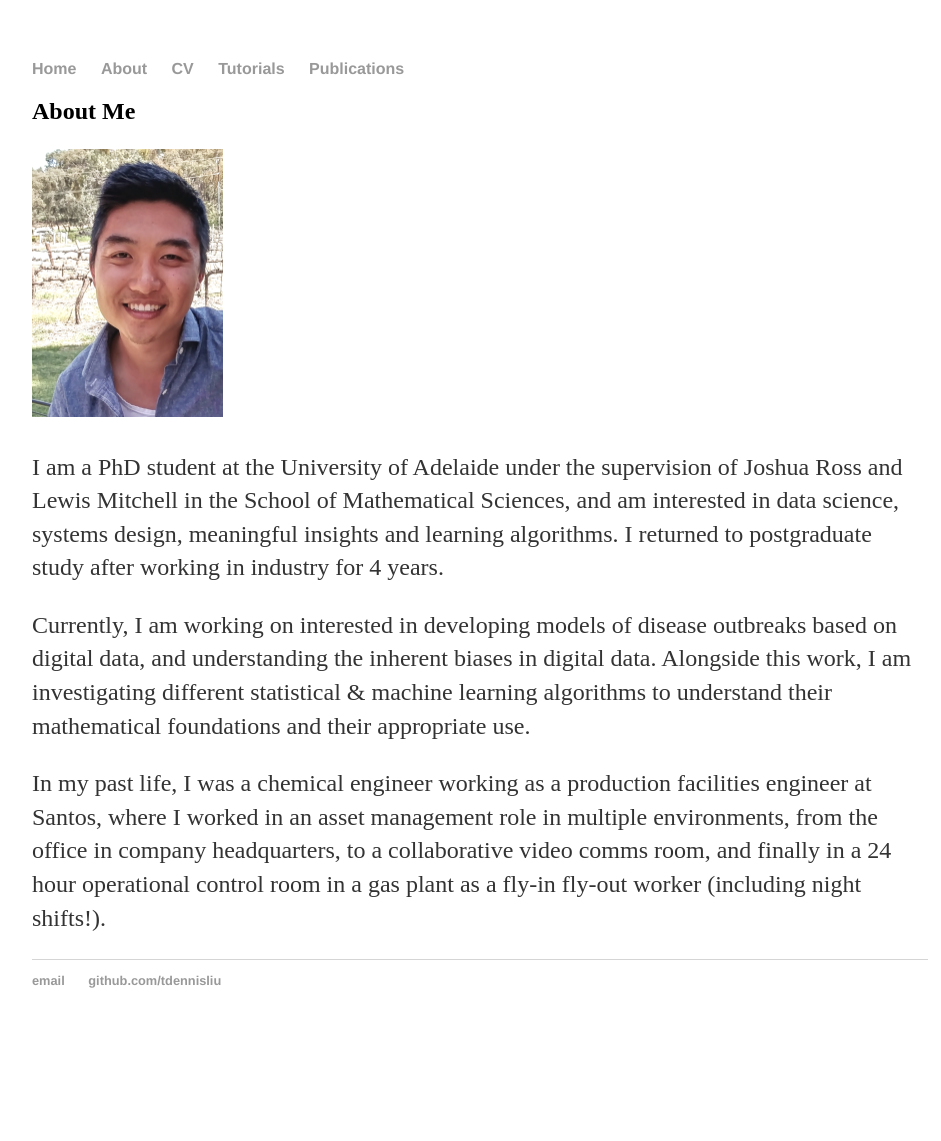
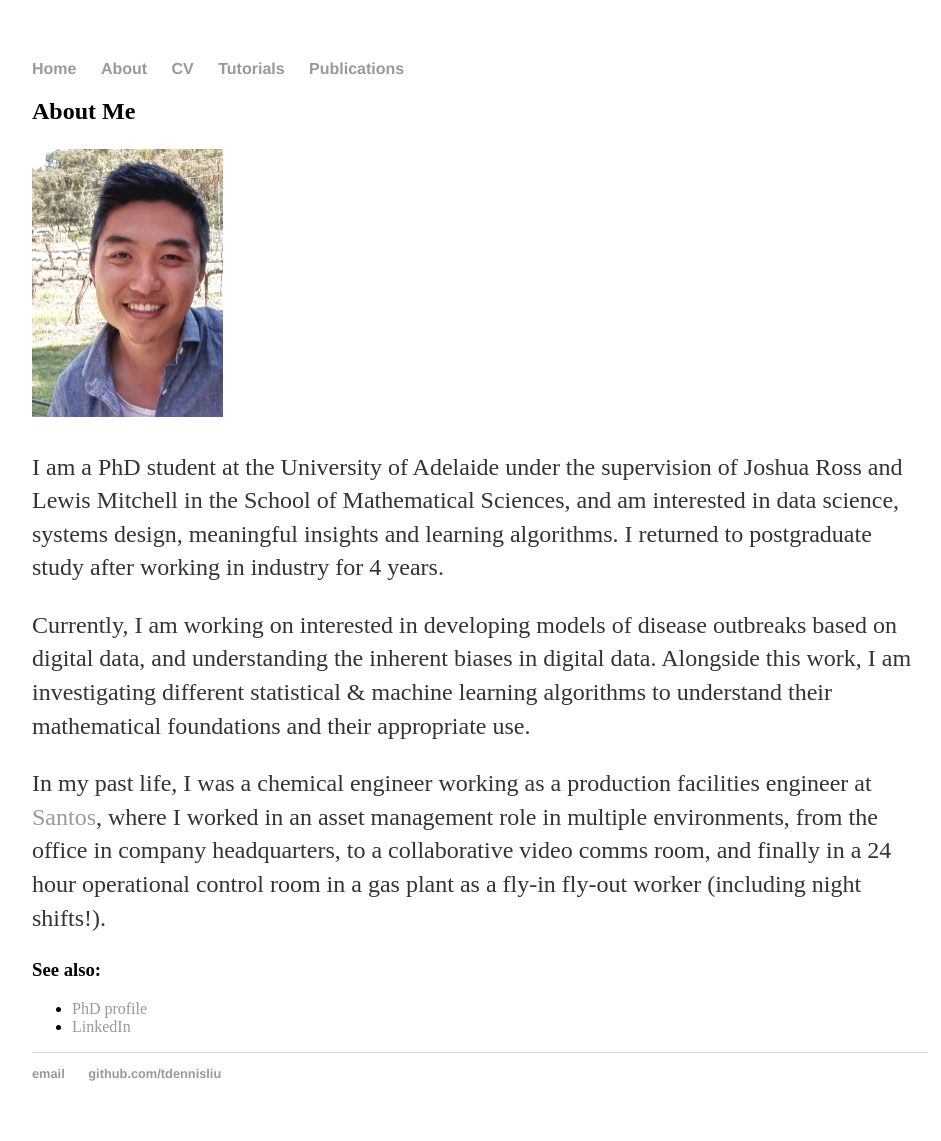
Before and after one commit to tdennisliu/tdennisliu.github.io, a Jekyll site: the page built from about/index.md, in a window 1280 px wide. Shown: the whole page, without its empty margins (160-1101 px from the left). Built offline with Jekyll 4.4.1, drawn with Linux system fonts in a browser that asks for light colours; our own code applies the rules of GitHub Pages for plain Markdown files; before the commit the page ends 1048 px from its top, so only the background shows below that.

Commit message:
added hyperlinks to various sources and other profiles

```diff
--- a/about/index.md
+++ b/about/index.md
@@ -6,4 +6,8 @@ I am a PhD student at the University of Adelaide under the supervision of Joshua
 
 Currently, I am working on interested in developing models of disease outbreaks based on digital data, and understanding the inherent biases in digital data. Alongside this work, I am investigating different statistical & machine learning algorithms to understand their mathematical foundations and their appropriate use.
 
-In my past life, I was a chemical engineer working as a production facilities engineer at Santos, where I worked in an asset management role in multiple environments, from the office in company headquarters, to a collaborative video comms room, and finally in a 24 hour operational control room in a gas plant as a fly-in fly-out worker (including night shifts!).
+In my past life, I was a chemical engineer working as a production facilities engineer at [Santos](https://www.santos.com/), where I worked in an asset management role in multiple environments, from the office in company headquarters, to a collaborative video comms room, and finally in a 24 hour operational control room in a gas plant as a fly-in fly-out worker (including night shifts!).
+
+### See also:
+* [PhD profile](https://www.d2dcrc.com.au/student-profile?id=fGWs6jmYb)
+* [LinkedIn](https://www.linkedin.com/in/dennis-liu-5037/)
```
